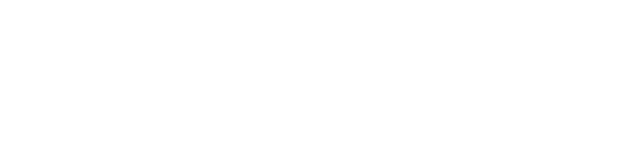
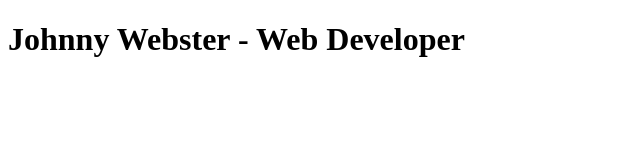
Before and after one commit to RVCC-IDMX/midterm-2023-canton42, a plain HTML site: page index.html in a window 1280 px wide. Shown: the whole page, without its empty margins (0-640 px from the left). Drawn offline with Linux system fonts and the light colour scheme.

Commit message:
adding to readme

```diff
--- a/index.html
+++ b/index.html
@@ -7,6 +7,11 @@
   <title>Document</title>
 </head>
 <body>
+  <!--Site Title-->
+  <h1>Johnny Webster - Web Developer</h1>
+  <!---->
+
+
 
 </body>
 </html>
```
Also changed, not shown: css/style.css (added), 1 other file.
